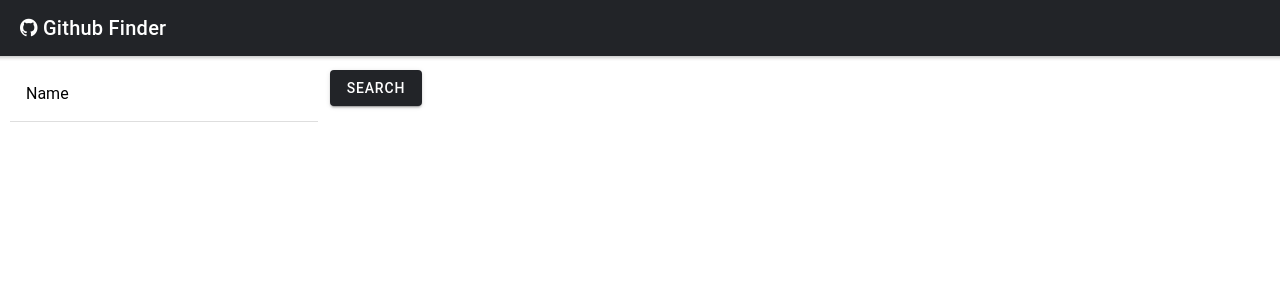
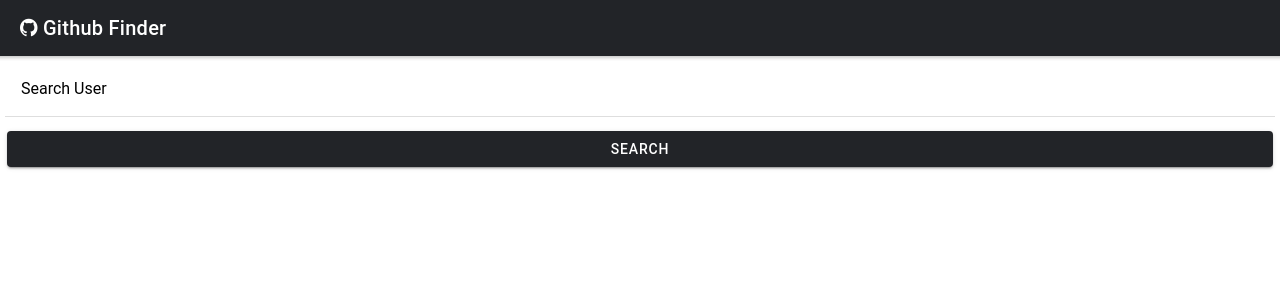
Before and after one commit to iftikharfadjar/react, a React (Create React App) app in the folder react-front-to-back/github-finder/: page / in a window 1280 px wide. Shown: the top 300 px of the page. Built offline with nearby package versions, Linux system fonts and the light colour scheme.

Commit message:
add clear function

```diff
--- a/react-front-to-back/github-finder/src/App.js
+++ b/react-front-to-back/github-finder/src/App.js
@@ -28,9 +28,18 @@ class App extends React.Component {
   //searcch Github users
   searchUsers = async (text) => {
     this.setState({loading : true})
-    const res = await axios.get(`https://api.github.com/search/users?q=${text}`)
-    this.setState({ users: res.data.items, loading: false });
+    if(text !== ""){
+      const res = await axios.get(`https://api.github.com/search/users?q=${text}`)
+      this.setState({ users: res.data.items, loading: false });
+    }else{
+      const res = await axios.get('https://api.github.com/users')
+       this.setState({ users: res.data, loading: false });
+    }
 
+  }
+
+  clearUsers = () => {
+    this.setState({ users: [], loading: false });
   }
 
   render() {
@@ -47,7 +56,11 @@ class App extends React.Component {
             <Navbar title={numbers} icon="icon ion-logo-github" />
           */}
           <Navbar title="Github Finder" icon="icon ion-logo-github" />
-          <Search searchUsers={this.searchUsers}/>
+          <Search
+            searchUsers={this.searchUsers}
+            clearUsers={this.clearUsers}
+            showClear={users.length > 0 ? true : false}
+          />
           <Users loading={loading} users={users}/>
 
       </IonApp>
--- a/react-front-to-back/github-finder/src/components/users/Search.js
+++ b/react-front-to-back/github-finder/src/components/users/Search.js
@@ -32,31 +32,38 @@ class Search extends Component {
     this.setState({ text: ''})
   }
 
+
   render(){
+    const {showClear,clearUsers } = this.props;
     return (
     <>
       <form onSubmit={this.onSubmit}>
-      <IonGrid>
         <IonRow>
-          <IonCol size="3">
+          <IonCol>
             <IonItem>
-              <IonLabel position="floating">Name</IonLabel>
+              <IonLabel position="floating">Search User</IonLabel>
               <IonInput
                   name="text"
                   onIonChange={this.onChange}
                   value={this.state.text}
-                  placeholder="username login"></IonInput>
+                  ></IonInput>
             </IonItem>
           </IonCol>
-          <IonCol size="1">
-              <div>
+        </IonRow>
+        <IonRow>
+            <IonCol>
                 <IonButton type="submit" expand="block" color="dark">Search</IonButton>
-              </div>
-          </IonCol>
-        <IonCol size="8"></IonCol>
+           </IonCol>
        </IonRow>
-      </IonGrid>
      </form>
+    {showClear && (
+      <IonRow>
+            <IonCol>
+                <IonButton expand="block" color="light" onClick={clearUsers}>Clear</IonButton>
+           </IonCol>
+       </IonRow>
+    )}
+
     </>
    );
   }
```
